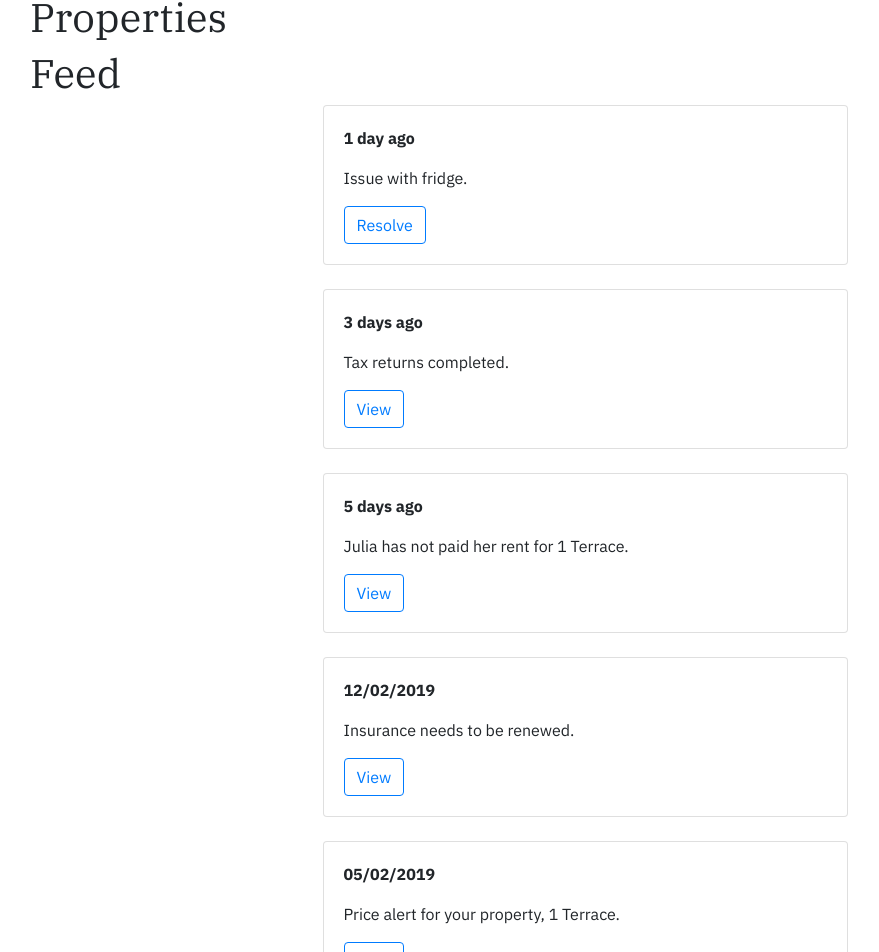
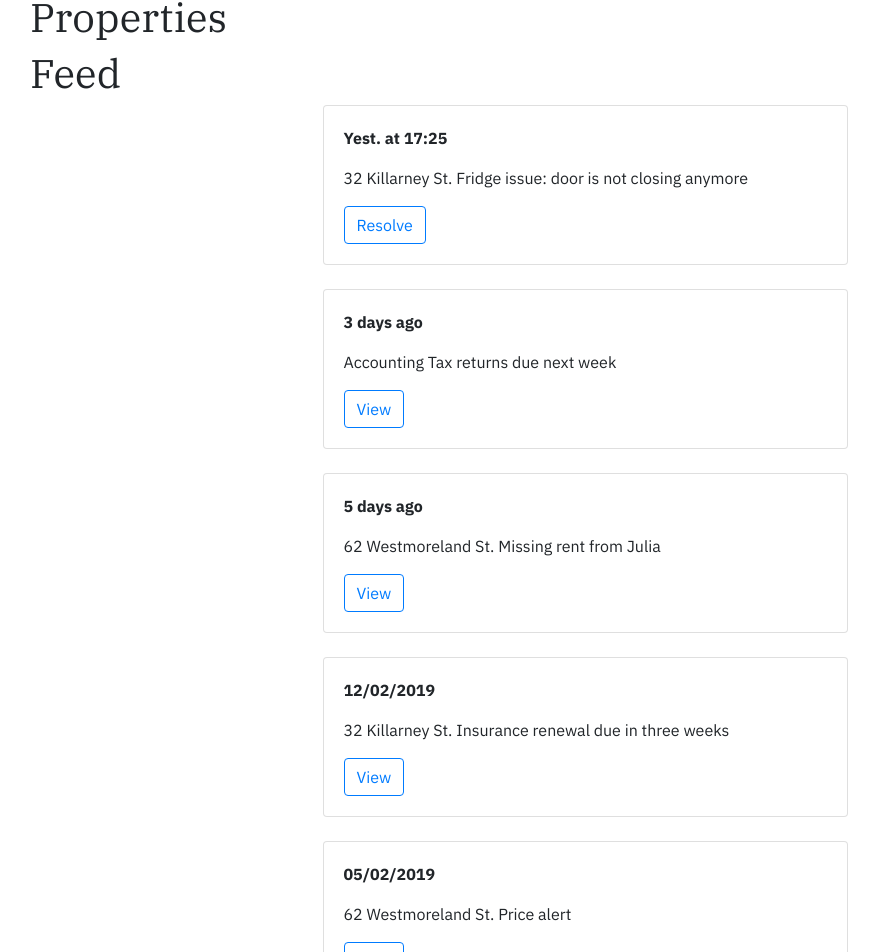
Before and after one commit to HackCameroon/irent, a React (Create React App) app: page / in a window 1280 px wide. Shown: the part 55-1007 px from the top of the page, without its empty margins (55-934 px from the left). Built offline with nearby package versions, Linux system fonts and the light colour scheme.

Commit message:
text changes

```diff
--- a/src/Newsfeed.js
+++ b/src/Newsfeed.js
@@ -11,28 +11,28 @@ class Newsfeed extends Component {
         this.state = {
             news: [
                 {
-                    text: "Issue with fridge.",
-                    date: "1 day ago",
+                    text: "32 Killarney St.\nFridge issue: door is not closing anymore",
+                    date: "Yest. at 17:25",
                     action: "Resolve",
                     link: "/maintenance",
                 },
                 {
-                    text: "Tax returns completed.",
+                    text: "Accounting\nTax returns due next week",
                     date: "3 days ago",
                     action: "View"
                 },
                 {
-                    text: "Julia has not paid her rent for 1 Terrace.",
+                    text: "62 Westmoreland St.\nMissing rent from Julia",
                     date: "5 days ago",
                     action: "View"
                 },
                 {
-                    text: "Insurance needs to be renewed.",
+                    text: "32 Killarney St.\nInsurance renewal due in three weeks",
                     date: "12/02/2019",
                     action: "View"
                 },
                 {
-                    text: "Price alert for your property, 1 Terrace.",
+                    text: "62 Westmoreland St.\nPrice alert",
                     date: "05/02/2019",
                     action: "View"
                 },
```
